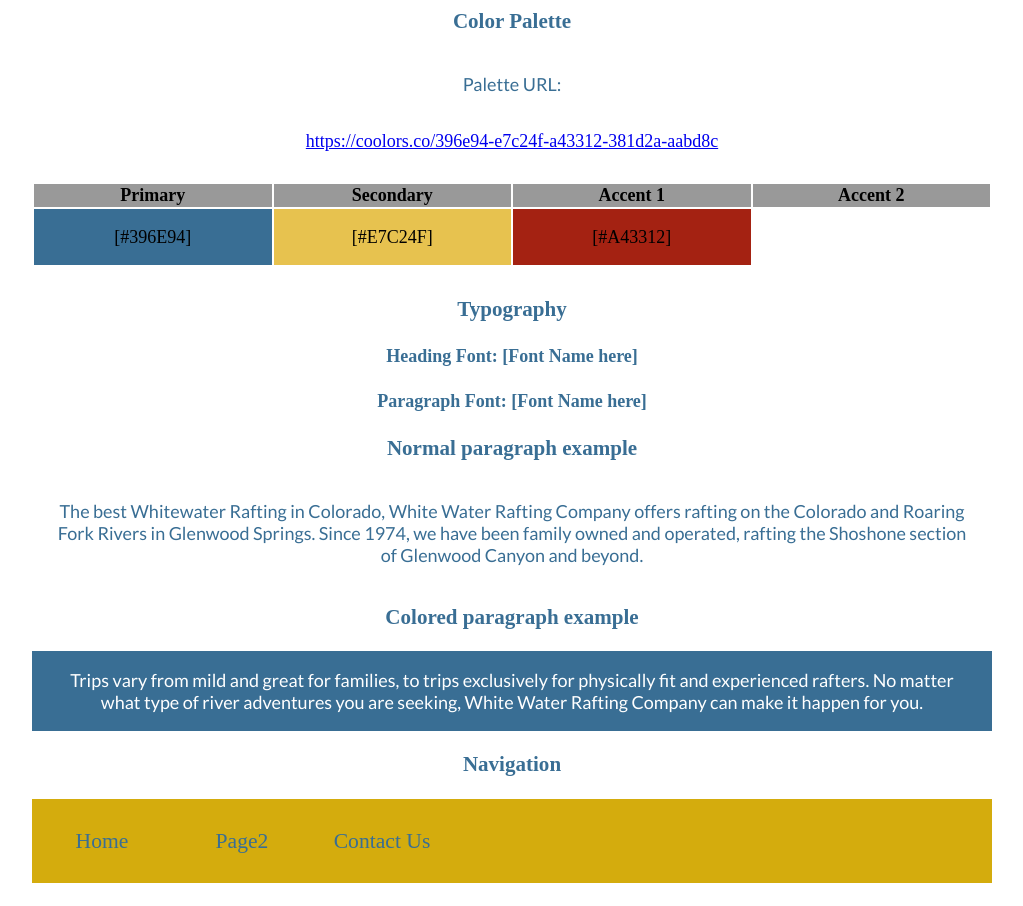
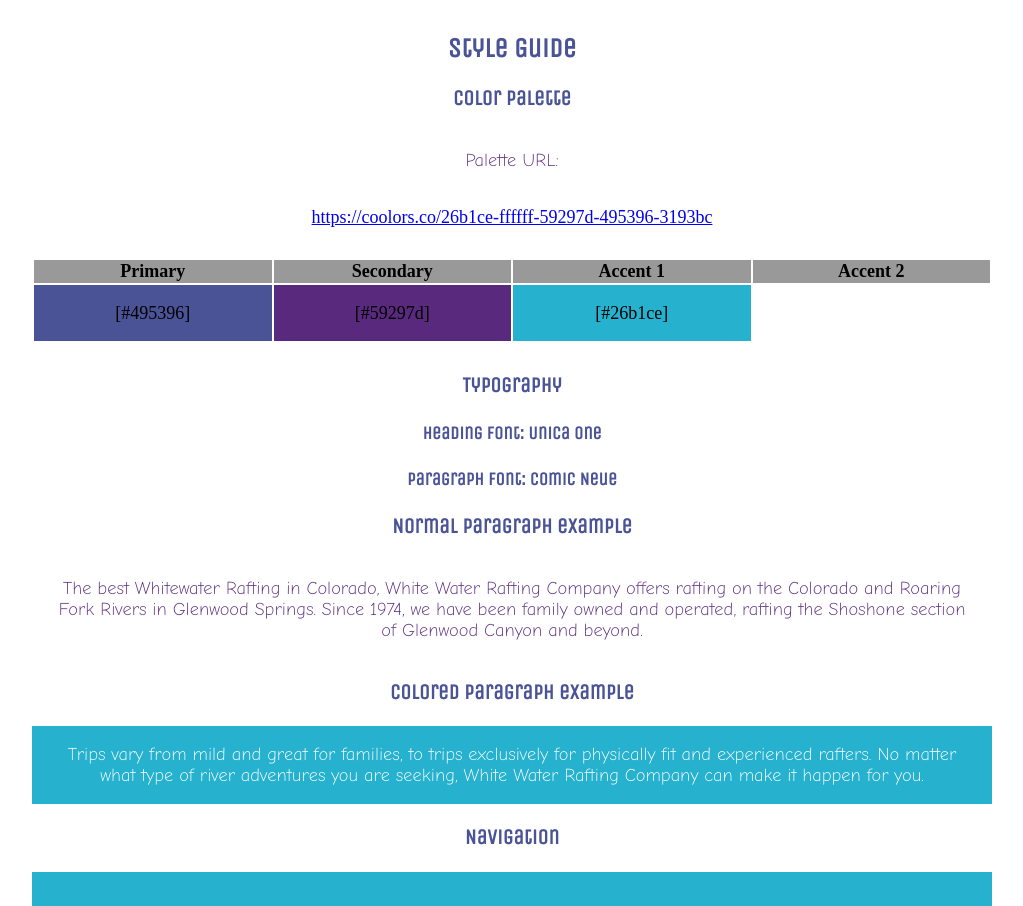
Before and after one commit to shanebasham/PythonMessingAround, a plain HTML site: page wdd130/wwr/site-plan-rafting.html in a window 1280 px wide. Shown: the part 1225-2131 px from the top of the page, without its empty margins (128-1151 px from the left). Drawn offline with nearby package versions, Linux system fonts and the light colour scheme; a web font is replaced by a local one.

Commit message:
Finished Assignment

```diff
--- a/wdd130/wwr/site-plan-rafting.html
+++ b/wdd130/wwr/site-plan-rafting.html
@@ -10,7 +10,7 @@
 
 <body>
   <header>
-    <h1>White Water Rafting Site Plan</h1>
+    <h1>RIVERFLUENT</h1>
     <h2>Shane Basham</h2>
     <h2>WDD 130-03</h2>
     <!-- In the header above, add the name of your site, your name and class number. For example if you are in section 3 you would put WDD 130-03 -->
@@ -24,17 +24,16 @@
     <!-- change this -->
 
     <h3>Audience</h3>
-    <p>Who are the target customers? Describe their life (or business) situation (age, financial situation, interests, and so on)
-        What do they want?
-        What are their needs that aren't being met?
-        How will my audience usually access my site (desktop, laptop, mobile device)?</p>
+    <p>The target customers are anyone, younger or older, looking for good experiences, locations, stories,
+        or a place to share these things with others, but do not have any where to find or share them.
+        The audience can access the site on desktop, laptop, or mobile device</p>
     <!-- change this -->
 
     <hr />
     <h2>Branding</h2>
     <h3>Website Logo</h3>
     <!-- Replace this with some sort of logo for your site.  A logo can be as simple as the name of your site in a nice font :) -->
-    <img src="https://byui-wdd.github.io/wdd130/rafting_images/dryoarlogo.png" alt="Logo image" />
+    <img src="images/riverfluent.png" alt="Logo image" />
     <hr />
     <h2>Style Guide</h2>
 
@@ -45,8 +44,8 @@
 
     <!-- Copy and paste the URL to your finished palette below. Replace the href value that is there with yours. Make sure to paste it into both the href value and the content text of the <a> tag -->
     <p>Palette URL:</p>
-    <a href="https://coolors.co/396e94-e7c24f-a43312-381d2a-aabd8c"
-      target="_blank">https://coolors.co/396e94-e7c24f-a43312-381d2a-aabd8c</a>
+    <a href="https://coolors.co/26b1ce-ffffff-59297d-495396-3193bc"
+      target="_blank">https://coolors.co/26b1ce-ffffff-59297d-495396-3193bc</a>
 
     <table class="colors">
       <tr>
@@ -57,9 +56,9 @@
       </tr>
       <!-- Replace the numbers in the boxes below with your hex color codes. Then switch to the site-plan.css file and change your colors there as well. -->
       <tr>
-        <td class="primary">[#396E94]</td>
-        <td class="secondary">[#E7C24F]</td>
-        <td class="accent1">[#A43312]</td>
+        <td class="primary">[#495396]</td>
+        <td class="secondary">[#59297d]</td>
+        <td class="accent1">[#26b1ce]</td>
         <td class="accent2"></td>
       </tr>
     </table>
@@ -70,11 +69,11 @@
     <!-- Choose a font for your paragraphs (body copy) and headlines. What font(s) have you chosen? Think also about which of your colors above you might use for background and font colors. -->
 
     <h4>
-      Heading Font: [Font Name here]
+      Heading Font: Unica One
       <!-- change this -->
     </h4>
     <h4>
-      Paragraph Font: [Font Name here]
+      Paragraph Font: Comic Neue
       <!-- change this -->
     </h4>
     <h3>Normal paragraph example</h3>
--- a/wdd130/wwr/styles/site-plan-rafting.css
+++ b/wdd130/wwr/styles/site-plan-rafting.css
@@ -3,29 +3,28 @@
 /* if you are using any Google fonts change the font names below to your fonts.
 Any spaces in your font name should be replaced with a +.
 Fonts are separated by a & */
-@import url('https://fonts.googleapis.com/css2?family=IM+Fell+French+Canon&family=Lato:ital,wght@0,400;0,700;1,400&display=swap');
-
+@import url('https://fonts.googleapis.com/css2?family=Comic+Neue:wght@300&family=Unica+One&display=swap');
 :root {
   /* change the values below to your colors from your palette */
-  --primary-color: #396E94   ;
-  --secondary-color: #E7C24F ;
-  --accent1-color: #A42212;
+  --primary-color: #495396   ;
+  --secondary-color: #59297d ;
+  --accent1-color: #26b1ce;
   --accent2-color: white;
 
   /* change the values below to your chosen font(s) */
-  --heading-font: "IM Fell French Canon";
-  --paragraph-font: Lato, Helvetica, sans-serif;
+  --heading-font: "Unica One";
+  --paragraph-font: "Comic Neue", Helvetica, sans-serif;
 
   /* these colors below should be chosen from among your palette colors above */
-  --headline-color-on-white: #396E94;  /* headlines on a white background */
+  --headline-color-on-white: #495396 ;  /* headlines on a white background */
   --headline-color-on-color: white; /* headlines on a colored background */
-  --paragraph-color-on-white: #396E94; /* paragraph text on a white background */
+  --paragraph-color-on-white: #59297d; /* paragraph text on a white background */
   --paragraph-color-on-color: white; /* paragraph text on a colored background */
-  --paragraph-background-color: #396E94  ;
-  --nav-link-color: #396E94;
-  --nav-background-color: #D4AC0D;
+  --paragraph-background-color: #26b1ce  ;
+  --nav-link-color: white;
+  --nav-background-color: #26b1ce;
   --nav-hover-link-color: white;
-  --nav-hover-background-color: #396E94;
+  --nav-hover-background-color: #59297d;
 }
 
 
```
Also changed, not shown: wdd130/wwr/images/riverfluent.png (added).
